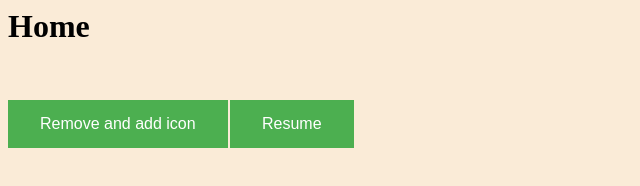
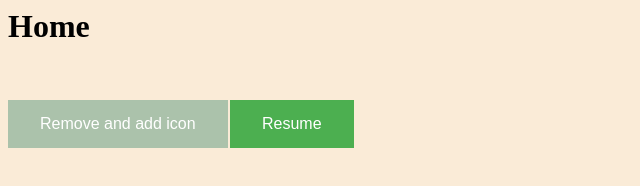
Before and after one commit to DylanLDev/website, a plain HTML site: page index.html in a window 1280 px wide. In both pictures the pointer is over the button "Remove and add icon". Shown: the whole page, without its empty margins (0-640 px from the left). Drawn offline with Linux system fonts and the light colour scheme.

Commit message:
Update index.html

```diff
--- a/index.html
+++ b/index.html
@@ -23,6 +23,10 @@
             display: inline-block;
             font-size: 16px;
         }
+        .btn:hover{
+            background-color: #abc2ab;
+
+        }
         #resume{
             left: 230px;
         }
```
